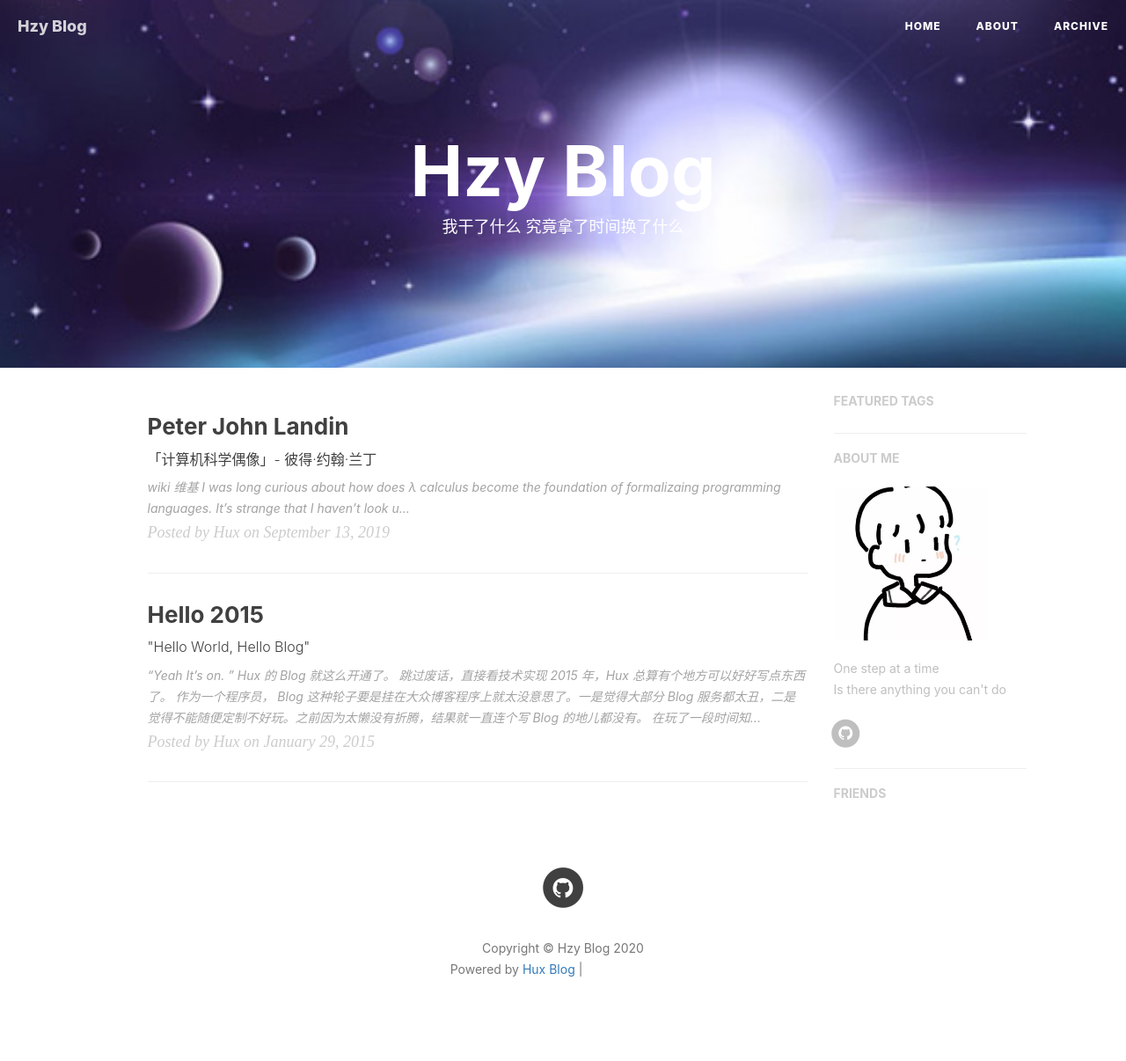
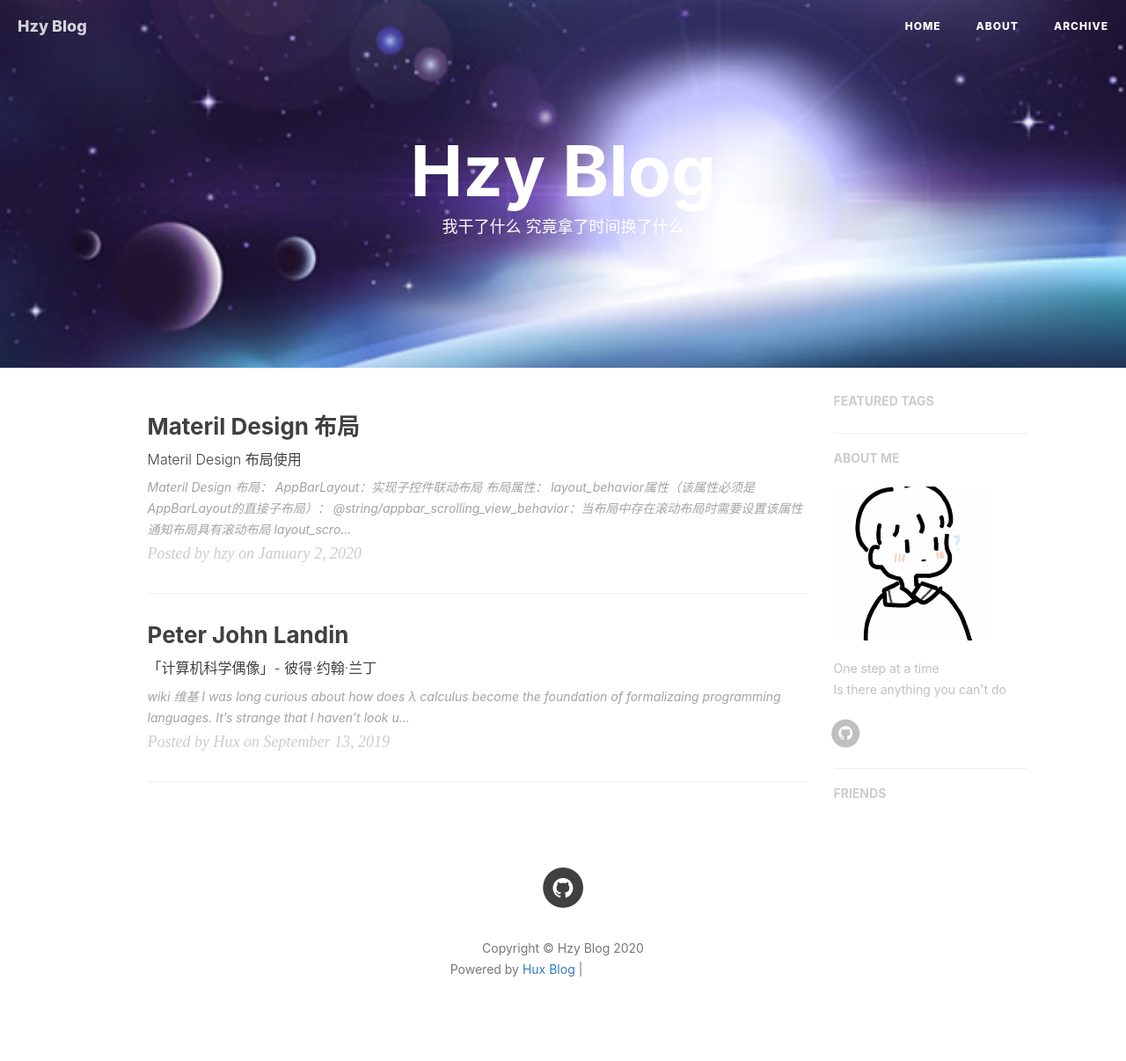
Before and after one commit to Hzy-Joel/Hzy-Joel.github.io, a Jekyll site: the page built from index.html, in a window 1280 px wide. Shown: the whole page at 88% size. Built offline with Jekyll 4.4.1, drawn with Linux system fonts in a browser that asks for light colours; nearby versions of some CDN libraries; the list of posts is cut into pages by our own code; comment, search, counter and statistics services are not loaded; part of the change alters nothing that is shown; grey boxes are pictures that could not be loaded.

Commit message:
测试帖子发布

````diff
--- a/_posts/2014-01-29-hello-2015.markdown
+++ b/_posts/2014-01-29-hello-2015.markdown
@@ -1,75 +1,57 @@
 ---
 layout:     post
-title:      "Hello 2015"
-subtitle:   " \"Hello World, Hello Blog\""
-date:       2015-01-29 12:00:00
-author:     "Hux"
-header-img: "img/post-bg-2015.jpg"
+title:      "Materil Design 布局"
+subtitle:   " Materil Design 布局使用"
+date:       2020-01-2 12:00:00
+author:     "hzy"
+//header-img: "img/post-bg-2015.jpg"
 catalog: true
 tags:
-    - 生活
-    - Meta
+    - Android
+    - 布局
 ---
 
-> “Yeah It's on. ”
 
 
-Hux 的 Blog 就这么开通了。
-
-[跳过废话，直接看技术实现 ](#build)
-
-2015 年，Hux 总算有个地方可以好好写点东西了。
 
 
-作为一个程序员， Blog 这种轮子要是挂在大众博客程序上就太没意思了。一是觉得大部分 Blog 服务都太丑，二是觉得不能随便定制不好玩。之前因为太懒没有折腾，结果就一直连个写 Blog 的地儿都没有。
-
-在玩了一段时间知乎之后，答题的快感又激起了我开博客的冲动。之前的[个人网站](http://huangxuan.me/portfolio)是作品集形式的（现在集成进来了），并不适合用来写博文，一不做二不休，花一天搞一个吧！
+# Materil Design 布局：
 
 
-<p id = "build"></p>
-
-## 正文
-
-接下来说说搭建这个博客的技术细节。
-
-正好之前就有关注过 [GitHub Pages](https://pages.github.com/) + [Jekyll](http://jekyllrb.com/) 快速 Building Blog 的技术方案，非常轻松时尚。
-
-其优点非常明显：
-
-* **Markdown** 带来的优雅写作体验
-* 非常熟悉的 Git workflow ，**Git Commit 即 Blog Post**
-* 利用 GitHub Pages 的域名和免费无限空间，不用自己折腾主机
-	* 如果需要自定义域名，也只需要简单改改 DNS 加个 CNAME 就好了
-* Jekyll 的自定制非常容易，基本就是个模版引擎
+### AppBarLayout：实现子控件联动布局
+#### 布局属性：
+- layout_behavior属性（该属性必须是AppBarLayout的直接子布局）：
+    - @string/appbar_scrolling_view_behavior：当布局中存在滚动布局时需要设置该属性通知布局具有滚动布局
+-  layout_scrollFlags属性：
+   - scroll：设置可滚动，即跟随布局中可滚动的View一起滚动，该属性必须设置，否则其他属性无效
+   - enterAlways：向下滚动时该布局立刻出现，即快速返回功能
+   - exitUntilCollapsed：设置了minHeight后  滚动只会折叠到最小高度不会全部消失
+   - enterAlwaysCollapsed：设置了最小高度后，向下滑动会先滑动这个布局到最小高度再滑动其他控件，这个属性最好设置为scroll|enterAlways|enterAlwaysCollapsed，因为只有在其他滑动控件可向下滑动时再滑动才能看出效果是先滑动了这个布局再滚动其他布局。
 
 
-本来觉得最大的缺点可能是 GitHub 在国内访问起来太慢，所以第二天一起床就到 GitCafe(Chinese GitHub Copy，现在被 Coding 收购了) 迁移了一个[镜像](http://huxpro.coding.me)出来，结果还是巨慢。
-
-哥哥可是个前端好嘛！ 果断开 Chrome DevTool 查了下网络请求，原来是 **pending 在了 Google Fonts** 上，页面渲染一直被阻塞到请求超时为止，难怪这么慢。
-忍痛割爱，只好把 Web Fonts 去了（反正超时看到的也只能是 fallback ），果然一下就正常了，而且 GitHub 和 GitCafe 对比并没有感受到明显的速度差异，虽然 github 的 ping 值明显要高一些，达到了 300ms，于是用 DNSPOD 优化了一下速度。
+### CollapsingToolbarLayout：实现折叠布局
+#### 布局属性：
+- layout_collapseMode：设置折叠模式属性
+    - off：默认属性，布局正常显示， 没有折叠效果
+    - pin：折叠后停留在顶部（初始不会跟随滚动控件移动，当到达底部触及CollapsingToolbarLayout布局底部后跟随滚动向上，最后的效果会停留在CollapsingToolbarLayout布局的底部）
+    - parallax：视差折叠效果（根据滚动视图的滚动按照（layout_collapseParallaxMultiplier的属性值）滚动该控件）
+- layout_collapseParallaxMultiplier：设置滚动视差因子，在layout_collapseMode属性设置为parallax后该设置生效，该值取值为0~1，对应是指布局占据该CollapsingToolbarLayout布局下半部分的比例）。也可以直观认为是该控件跟随滚动控件移动的速率转换，当为0 时跟随滚动一起滚动，为0.5时只滚动一半的速率。
+- contentScrim=”?attr/colorPrimary”：设置属性之后折叠toolbar会显示主题的颜色
 
 
----
-
-配置的过程中也没遇到什么坑，基本就是 Git 的流程，相当顺手
-
-大的 Jekyll 主题上直接 fork 了 Clean Blog（这个主题也相当有名，就不多赘述了。唯一的缺点大概就是没有标签支持，于是我给它补上了。）
-
-本地调试环境需要 `gem install jekyll`，结果 rubygem 的源居然被墙了……后来手动改成了我大淘宝的镜像源才成功
-
-Theme 的 CSS 是基于 Bootstrap 定制的，看得不爽的地方直接在 Less 里改就好了（平时更习惯 SCSS 些），**不过其实我一直觉得 Bootstrap 在移动端的体验做得相当一般，比我在淘宝参与的团队 CSS 框架差多了……**所以为了体验，也补了不少 CSS 进去
-
-最后就进入了耗时反而最长的**做图、写字**阶段，也算是进入了**写博客**的正轨，因为是类似 Hack Day 的方式去搭这个站的，所以折腾折腾着大半夜就过去了。
-
-第二天考虑中文字体的渲染，fork 了 [Type is Beautiful](http://www.typeisbeautiful.com/) 的 `font` CSS，调整了字号，适配了 Win 的渣渲染，中英文混排效果好多了。
 
 
-## 后记
 
-回顾这个博客的诞生，纯粹是出于个人兴趣。在知乎相关问题上回答并获得一定的 star 后，我决定把这个博客主题当作一个小小的开源项目来维护。
 
-在经历 v1.0 - v1.5 的蜕变后，这个博客主题愈发完整，不但增加了诸多 UI 层的优化（opinionated）；在代码层面，更加丰富的配置项也使得这个主题拥有了更好的灵活性与可拓展性。而作为一个开源项目，我也积极的为其完善文档与解决 issue。
 
-如果你恰好逛到了这里，希望你也能喜欢这个博客主题。
-
-—— Hux 后记于 2015.10
+### AppBarLayout自定义Behavior实现：
+- 实现CoordinatorLayout.Behavior<View>接口：其中的View泛型指定使用该BehaViro的控件类型，记得重写两个参数方法才能在布局中使用。
+- 接口方法：
+   -  boolean layoutDependsOn(CoordinatorLayout parent, View child, View dependency)，其中parent为根布局，child为使用该Behavior的控件，dependency为监听的控件，返回值为true表示监听dependency的变化，如果想指定监听RecycleView的可以这样写：
+        ```
+        @Override
+        public boolean layoutDependsOn(CoordinatorLayout parent, View child, View dependency) {
+            return dependency instanceof RecyclerView;
+        }
+        ```
+   - boolean onDependentViewChanged(CoordinatorLayout parent, View child, View dependency) ：在滚动控件dependency位置改变时调用，即dependency.getY()属性变化时，（该函数只会在dependency的位置变化时和初始化时调用，内部的滚动滚动会调用NestedScrolling接口的方法）
````
